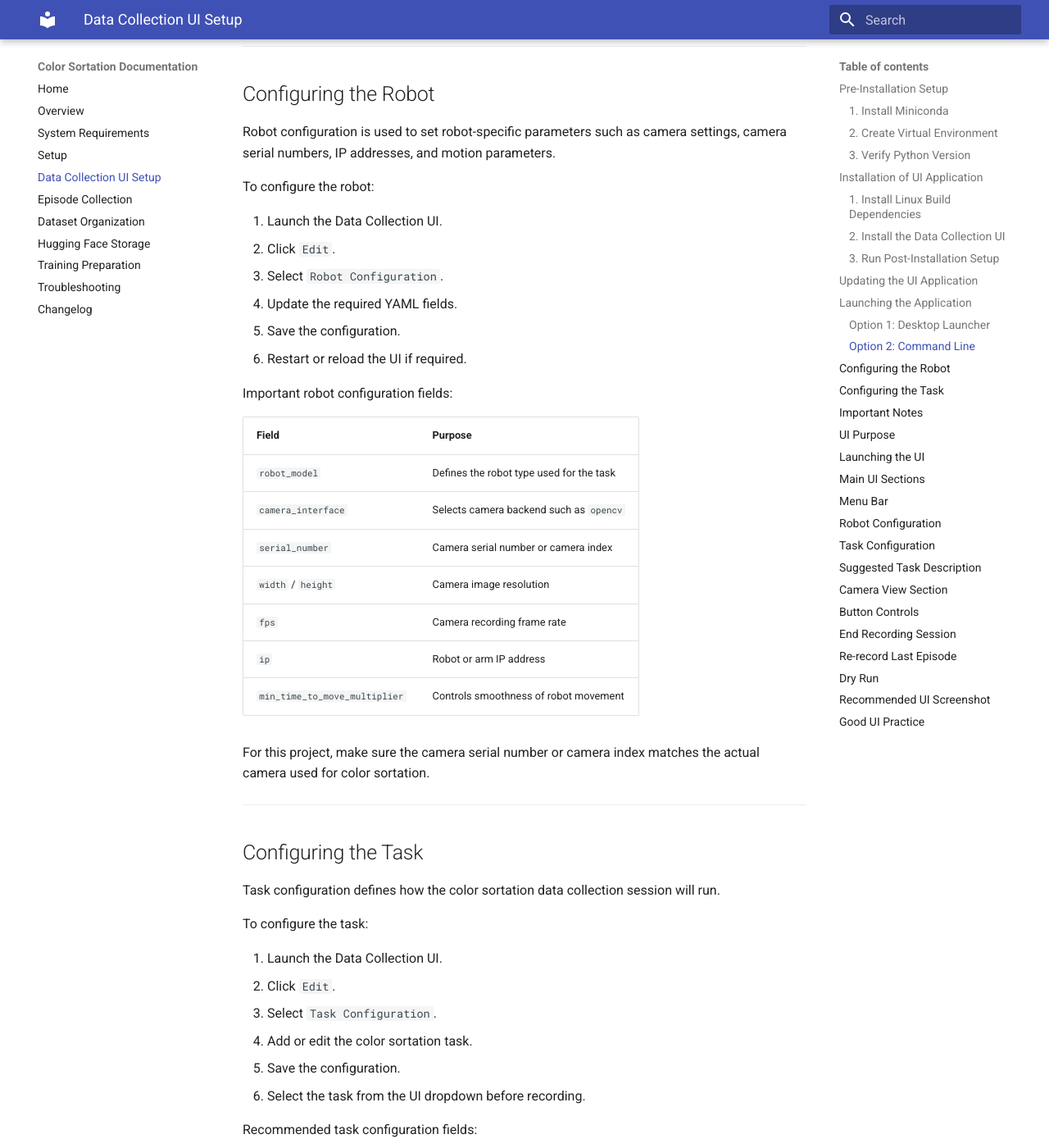
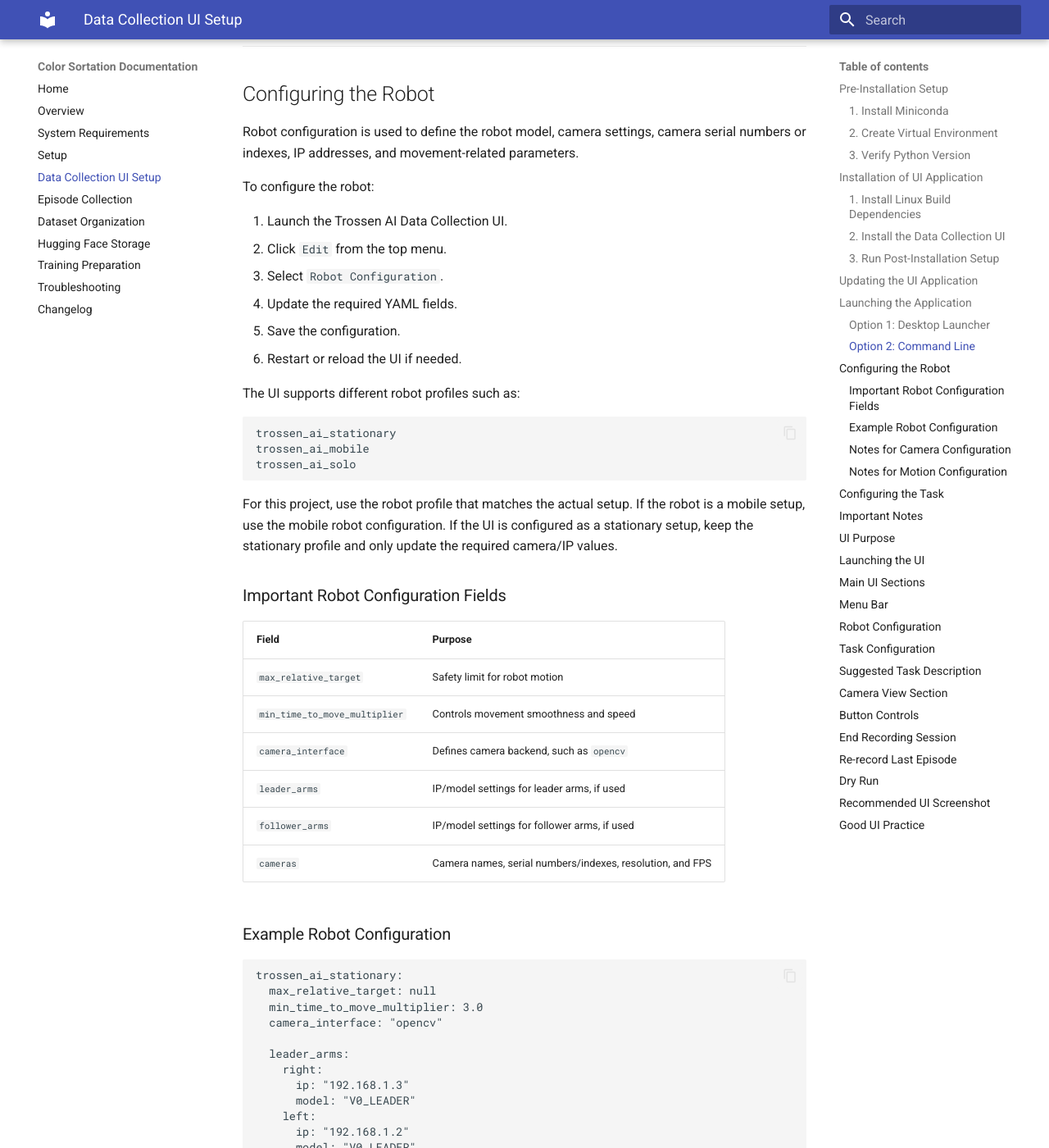
Before and after one commit to WaleedTahir102/Color-Sortation, an MkDocs documentation site: the page built from docs/04_data_collection_ui.md, in a window 1280 px wide and 1400 px high, scrolled down 2620 px. Shown: the whole window at 82% size. Built offline with MkDocs 1.6.1 and Material for MkDocs 9.7.7, drawn with Linux system fonts in a browser that asks for light colours; some of the changed text lies outside the part shown.

Commit message:
Add robot configuration section

````diff
--- a/docs/04_data_collection_ui.md
+++ b/docs/04_data_collection_ui.md
@@ -121,32 +121,89 @@
 
 ## Configuring the Robot
 
-Robot configuration is used to set robot-specific parameters such as camera settings, camera serial numbers, IP addresses, and motion parameters.
+Robot configuration is used to define the robot model, camera settings, camera serial numbers or indexes, IP addresses, and movement-related parameters.
 
 To configure the robot:
 
-1. Launch the Data Collection UI.
-2. Click `Edit`.
+1. Launch the Trossen AI Data Collection UI.
+2. Click `Edit` from the top menu.
 3. Select `Robot Configuration`.
 4. Update the required YAML fields.
 5. Save the configuration.
-6. Restart or reload the UI if required.
+6. Restart or reload the UI if needed.
 
-Important robot configuration fields:
+The UI supports different robot profiles such as:
 
-| Field                         | Purpose                                  |
-| ----------------------------- | ---------------------------------------- |
-| `robot_model`                 | Defines the robot type used for the task |
-| `camera_interface`            | Selects camera backend such as `opencv`  |
-| `serial_number`               | Camera serial number or camera index     |
-| `width` / `height`            | Camera image resolution                  |
-| `fps`                         | Camera recording frame rate              |
-| `ip`                          | Robot or arm IP address                  |
-| `min_time_to_move_multiplier` | Controls smoothness of robot movement    |
+```yaml
+trossen_ai_stationary
+trossen_ai_mobile
+trossen_ai_solo
+```
 
-For this project, make sure the camera serial number or camera index matches the actual camera used for color sortation.
+For this project, use the robot profile that matches the actual setup. If the robot is a mobile setup, use the mobile robot configuration. If the UI is configured as a stationary setup, keep the stationary profile and only update the required camera/IP values.
 
----
+### Important Robot Configuration Fields
+
+| Field                         | Purpose                                                   |
+| ----------------------------- | --------------------------------------------------------- |
+| `max_relative_target`         | Safety limit for robot motion                             |
+| `min_time_to_move_multiplier` | Controls movement smoothness and speed                    |
+| `camera_interface`            | Defines camera backend, such as `opencv`                  |
+| `leader_arms`                 | IP/model settings for leader arms, if used                |
+| `follower_arms`               | IP/model settings for follower arms, if used              |
+| `cameras`                     | Camera names, serial numbers/indexes, resolution, and FPS |
+
+### Example Robot Configuration
+
+```yaml
+trossen_ai_stationary:
+  max_relative_target: null
+  min_time_to_move_multiplier: 3.0
+  camera_interface: "opencv"
+
+  leader_arms:
+    right:
+      ip: "192.168.1.3"
+      model: "V0_LEADER"
+    left:
+      ip: "192.168.1.2"
+      model: "V0_LEADER"
+
+  follower_arms:
+    right:
+      ip: "192.168.1.5"
+      model: "V0_FOLLOWER"
+    left:
+      ip: "192.168.1.4"
+      model: "V0_FOLLOWER"
+
+  cameras:
+    cam_high:
+      serial_number: 0
+      width: 640
+      height: 480
+      fps: 30
+
+    cam_low:
+      serial_number: 1
+      width: 640
+      height: 480
+      fps: 30
+```
+
+### Notes for Camera Configuration
+
+* If `camera_interface` is set to `opencv`, use the camera index such as `0`, `1`, or `2`.
+* If using Intel RealSense cameras, use the actual camera serial number.
+* Do not change camera names unless the UI configuration requires it.
+* Make sure the selected resolution and FPS are supported by the camera.
+* If the camera is not showing in the UI, check the camera index/serial number first.
+
+### Notes for Motion Configuration
+
+* A smaller `min_time_to_move_multiplier` can make movement faster but may cause jerky motion.
+* A larger value makes movement smoother but may increase delay.
+* Use a safe value first, then adjust only after testing with a dry run.
 
 ## Configuring the Task
 
````
